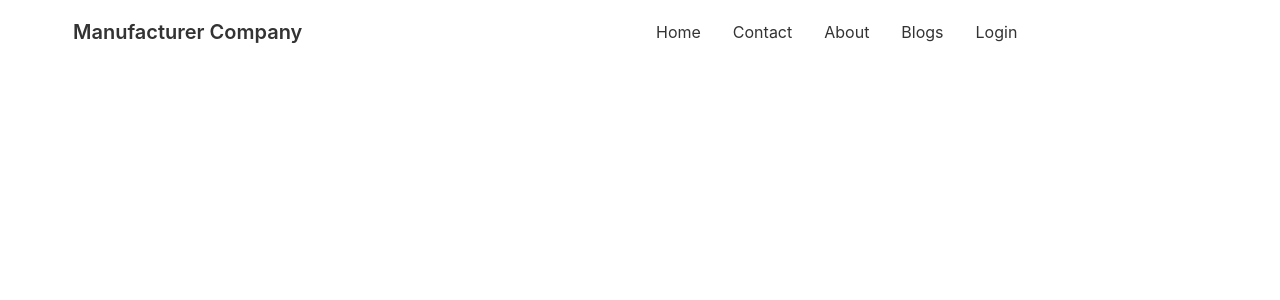
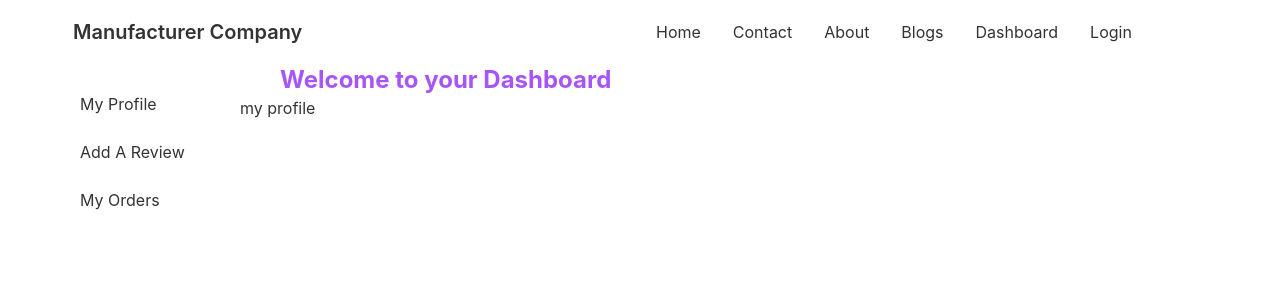
Before and after one commit to amenashamol/manufacturer-interective-website, a React (Create React App) app: page /dashboard in a window 1280 px wide. Shown: the top 300 px of the page. Built offline with nearby package versions, Linux system fonts and the light colour scheme; no server answers.

Commit message:
dashboard

```diff
--- a/package.json
+++ b/package.json
@@ -11,6 +11,7 @@
     "react": "^18.1.0",
     "react-dom": "^18.1.0",
     "react-firebase-hooks": "^5.0.3",
+    "react-hook-form": "^7.31.2",
     "react-query": "^3.39.0",
     "react-router-dom": "^6.3.0",
     "react-scripts": "5.0.1",
--- a/src/App.js
+++ b/src/App.js
@@ -9,6 +9,11 @@ import './App.css';
 import Home from './Pages/Home/Home';
 import Footer from './Pages/Shared/Footer';
 import Blogs from './Pages/Blogs/Blogs';
+import Dashboard from './Pages/Dashboard/Dashboard';
+import RequireAuth from './Pages/Login/RequireAuth';
+import AddReview from './Pages/Dashboard/AddReview';
+import MyOrders from './Pages/Dashboard/MyOrders';
+import MyProfiles from './Pages/Dashboard/MyProfiles';
 
 
 function App() {
@@ -19,6 +24,18 @@ function App() {
         <Route path="/" element={<Home></Home>} />
         <Route path="/about" element={<About></About>} />
         <Route path="/blog" element={<Blogs></Blogs>} />
+        <Route path="dashboard" element={
+
+           <Dashboard></Dashboard>
+
+        } >
+              <Route index element={<MyProfiles></MyProfiles>}></Route>
+              <Route path="review" element={<AddReview></AddReview>}></Route>
+              {/* <Route path="users" element={<RequireAdmin><Users></Users></RequireAdmin>}></Route> */}
+              <Route path="order" element={<MyOrders></MyOrders>}></Route>
+
+
+          </Route>
         <Route path="login" element={<Login></Login>} />
         <Route path="signup" element={<SignUp></SignUp>} />
       </Routes>
--- /dev/null
+++ b/src/Pages/Dashboard/AddReview.js
@@ -0,0 +1,11 @@
+import React from 'react';
+
+const AddReview = () => {
+    return (
+        <div>
+           My review
+        </div>
+    );
+};
+
+export default AddReview;
--- a/src/Pages/Dashboard/Dashboard.js
+++ b/src/Pages/Dashboard/Dashboard.js
@@ -1,9 +1,31 @@
 import React from 'react';
+import { useAuthState } from 'react-firebase-hooks/auth';
+import { Link, Outlet } from 'react-router-dom';
+import auth from '../../firebase.init';
+// import useAdmin from '../../hooks/useAdmin';
 
 const Dashboard = () => {
+    const [user] = useAuthState(auth);
+    // const [admin] = useAdmin(user);
     return (
-        <div>
+        <div class="drawer drawer-mobile">
+            <input id="dashboard-sidebar" type="checkbox" class="drawer-toggle" />
+            <div class="drawer-content">
+                <h2 className='text-2xl font-bold text-purple-500'>Welcome to your Dashboard</h2>
+                <Outlet></Outlet>
+            </div>
+            <div class="drawer-side">
+                <label for="dashboard-sidebar" class="drawer-overlay"></label>
+                <ul class="menu p-4 overflow-y-auto w-48 bg-base-100 text-base-content">
+                    {/* <!-- Sidebar content here --> */}
+                    <li><Link to="/dashboard">My Profile</Link></li>
+                    <li><Link to="/dashboard/review">Add A Review</Link></li>
 
+                    <li><Link to="/dashboard/order"> My Orders</Link></li>
+
+                </ul>
+
+            </div>
         </div>
     );
 };
--- /dev/null
+++ b/src/Pages/Dashboard/MyOrders.js
@@ -0,0 +1,11 @@
+import React from 'react';
+
+const MyOrders = () => {
+    return (
+        <div>
+            my orders
+        </div>
+    );
+};
+
+export default MyOrders;
--- /dev/null
+++ b/src/Pages/Dashboard/MyProfiles.js
@@ -0,0 +1,11 @@
+import React from 'react';
+
+const MyProfiles = () => {
+    return (
+        <div>
+            my profile
+        </div>
+    );
+};
+
+export default MyProfiles;
--- /dev/null
+++ b/src/Pages/Login/RequireAuth.js
@@ -0,0 +1,21 @@
+import React from 'react';
+import { useAuthState } from 'react-firebase-hooks/auth';
+import { Navigate, useLocation } from 'react-router-dom';
+import auth from '../../firebase.init';
+import Loading from '../Shared/Loading';
+
+const RequireAuth = ({children}) => {
+    const [user, loading] = useAuthState(auth);
+    const location = useLocation();
+
+    if(loading){
+        return <Loading></Loading>
+    }
+
+    if(!user){
+        return <Navigate to="/login" state={{ from: location }} replace></Navigate>
+    }
+    return children;
+};
+
+export default RequireAuth;
--- /dev/null
+++ b/src/Pages/Shared/Loading.js
@@ -0,0 +1,11 @@
+import React from 'react';
+
+const Loading = () => {
+    return (
+        <div className="flex items-center justify-center ">
+            <div className="w-16 h-16 border-b-2 border-gray-900 rounded-full animate-spin"></div>
+        </div>
+    );
+};
+
+export default Loading;
--- a/src/Pages/Shared/Navber.js
+++ b/src/Pages/Shared/Navber.js
@@ -18,9 +18,10 @@ const Navbar = () => {
         <li><Link to="/contact">Contact</Link></li>
         <li><Link to="/about">About</Link></li>
         <li><Link to="/blog">Blogs</Link></li>
-        {
+        <li><Link to="/dashboard">Dashboard</Link></li>
+        {/* {
             user && <li><Link to="/dashboard">Dashboard</Link></li>
-        }
+        } */}
 
         <li>{user ? <button className="btn btn-ghost"  onClick={logout} >Sign Out</button> : <Link to="/login">Login</Link>}</li>
     </>
```
Also changed, not shown: 2 other files (tests, documents, lock files or other folders).
